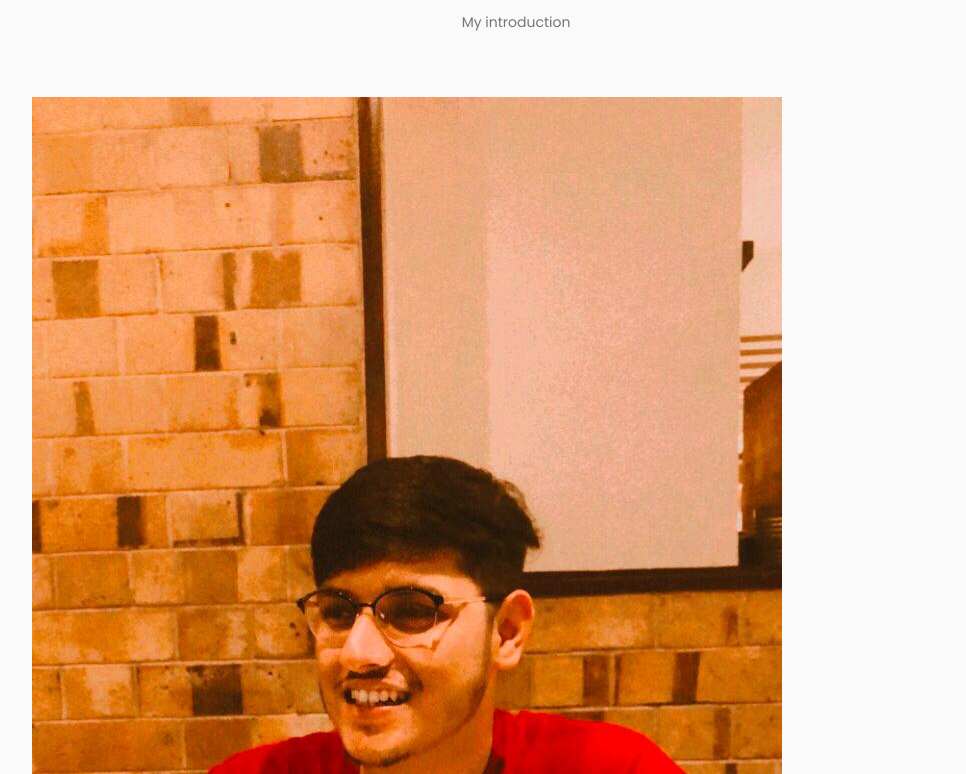
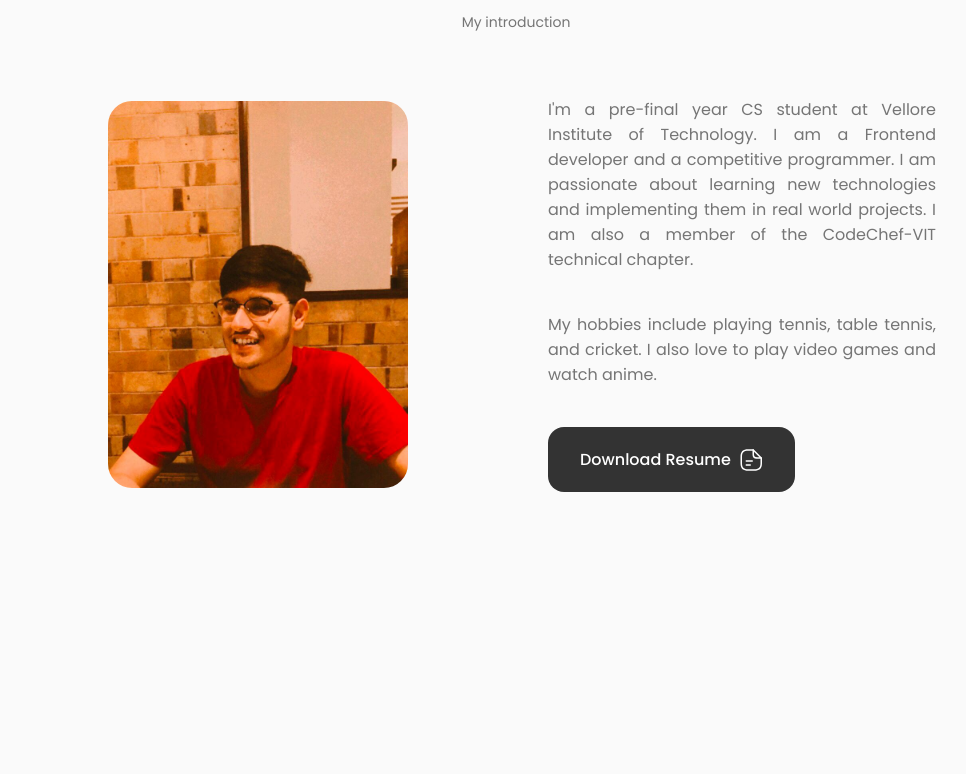
Before and after one commit to SidharthMishra-07/portfolio, a React (Create React App) app: page / in a window 1280 px wide. Shown: the part 806-1580 px from the top of the page, without its empty margins (124-1090 px from the left). After the commit the page ends 1330 px from the top, so only its background shows below. Built offline with nearby package versions, Linux system fonts and the light colour scheme.

Commit message:
About Completed

```diff
--- a/src/App.css
+++ b/src/App.css
@@ -147,6 +147,7 @@
   padding: 1.25rem 2rem;
   border-radius: 1rem;
   font-weight: var(--font-medium);
+  z-index: 1;
 }
 
 .button:hover {
--- a/src/Components/About/About.css
+++ b/src/Components/About/About.css
@@ -0,0 +1,16 @@
+.about_container{
+    grid-template-columns: repeat(2, 1fr);
+    align-items: center;
+    column-gap: 4rem;
+}
+.about_img{
+    width: 300px;
+    border-radius: 1.5rem;
+    justify-self: center;
+    z-index: 1;
+}
+.about_description{
+    text-align: justify;
+    padding: 0 4rem 0 0;
+    margin-bottom: var(--mb-2-5);
+}
--- a/src/Components/About/About.jsx
+++ b/src/Components/About/About.jsx
@@ -2,7 +2,6 @@
 import './About.css';
 import AboutImg from '../../assets/Profile.jpeg';
 import CV from '../../assets/CV.pdf';
-import Info from './Info';
 
 const About = () => {
   return (
@@ -13,7 +12,41 @@
         <div className="about_container container grid">
             <img src={AboutImg} alt="About" className="about_img" />
             <div className="about_data">
-                <Info />
+
+                <p className="about_description">
+                    I'm a pre-final year CS student at Vellore Institute of Technology. I am a Frontend developer and a competitive programmer. I am passionate about learning new technologies and implementing them in real world projects. I am also a member of the CodeChef-VIT technical chapter.
+                </p>
+                <p className="about_description">
+                    My hobbies include playing tennis, table tennis, and cricket. I also love to play video games and watch anime.
+                </p>
+                <a download="" href={CV} className="button button--flex">
+                    Download Resume &nbsp;
+                    <svg
+                        class="button__icon"
+                        xmlns="http://www.w3.org/2000/svg"
+                        width="24"
+                        height="24"
+                        viewBox="0 0 24 24"
+                        fill="none"
+                    >
+                        <path
+                        d="M15.25 22.7502H9.25C3.82 22.7502 1.5 20.4302 1.5 15.0002V9.00024C1.5 3.57024 3.82 1.25024 9.25 1.25024H14.25C14.66 1.25024 15 1.59024 15 2.00024C15 2.41024 14.66 2.75024 14.25 2.75024H9.25C4.64 2.75024 3 4.39024 3 9.00024V15.0002C3 19.6102 4.64 21.2502 9.25 21.2502H15.25C19.86 21.2502 21.5 19.6102 21.5 15.0002V10.0002C21.5 9.59024 21.84 9.25024 22.25 9.25024C22.66 9.25024 23 9.59024 23 10.0002V15.0002C23 20.4302 20.68 22.7502 15.25 22.7502Z"
+                        fill="var(--container-color)"
+                        ></path>
+                        <path
+                        d="M22.25 10.7502H18.25C14.83 10.7502 13.5 9.42023 13.5 6.00023V2.00023C13.5 1.70023 13.68 1.42023 13.96 1.31023C14.24 1.19023 14.56 1.26023 14.78 1.47023L22.78 9.47023C22.99 9.68023 23.06 10.0102 22.94 10.2902C22.82 10.5702 22.55 10.7502 22.25 10.7502ZM15 3.81023V6.00023C15 8.58023 15.67 9.25023 18.25 9.25023H20.44L15 3.81023Z"
+                        fill="var(--container-color)"
+                        ></path>
+                        <path
+                        d="M13.25 13.7502H7.25C6.84 13.7502 6.5 13.4102 6.5 13.0002C6.5 12.5902 6.84 12.2502 7.25 12.2502H13.25C13.66 12.2502 14 12.5902 14 13.0002C14 13.4102 13.66 13.7502 13.25 13.7502Z"
+                        fill="var(--container-color)"
+                        ></path>
+                        <path
+                        d="M11.25 17.7502H7.25C6.84 17.7502 6.5 17.4102 6.5 17.0002C6.5 16.5902 6.84 16.2502 7.25 16.2502H11.25C11.66 16.2502 12 16.5902 12 17.0002C12 17.4102 11.66 17.7502 11.25 17.7502Z"
+                        fill="var(--container-color)"
+                        ></path>
+                    </svg>
+                </a>
             </div>
         </div>
     </section>
```
